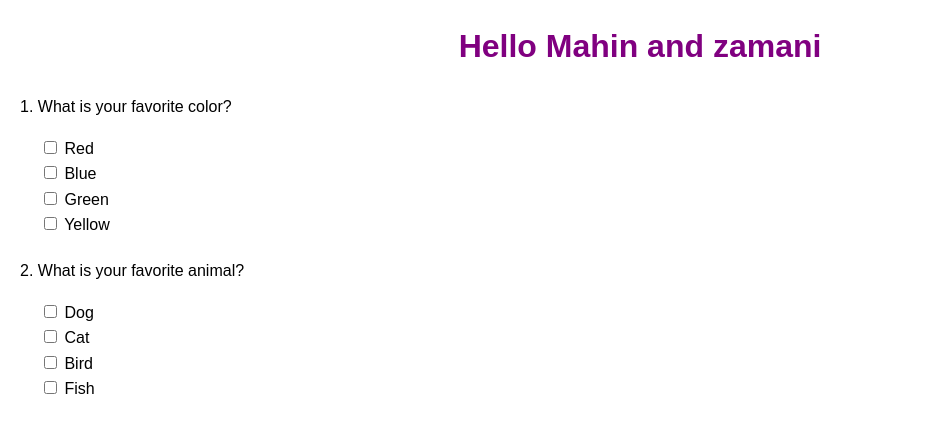
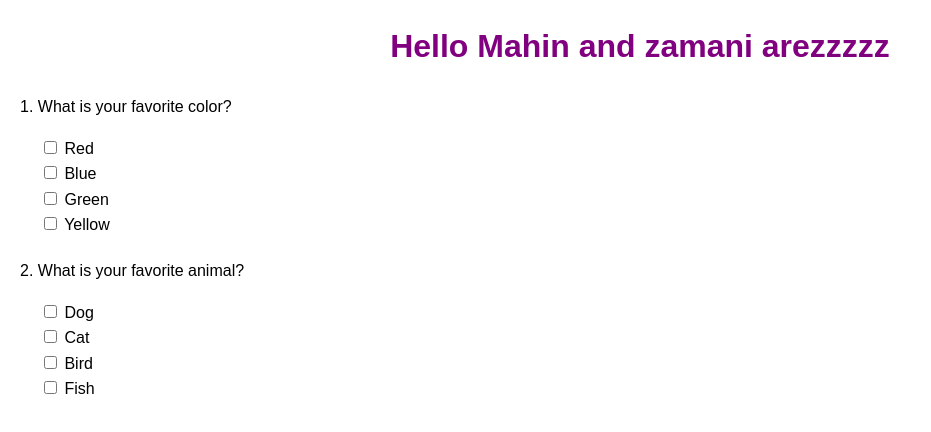
Before and after one commit to MahinVazifeh/Mahin_Test_Git, a plain HTML site: page index.html in a window 1280 px wide. Shown: the whole page, without its empty margins (0-931 px from the left). Drawn offline with Linux system fonts and the light colour scheme.

Commit message:
Update index.html

```diff
--- a/index.html
+++ b/index.html
@@ -24,7 +24,7 @@
     </style>
 </head>
 <body>
-    <h1>Hello Mahin and zamani</h1>
+    <h1>Hello Mahin and zamani arezzzzz</h1>
 
     <div class="question">
         <p>1. What is your favorite color?</p>
```
